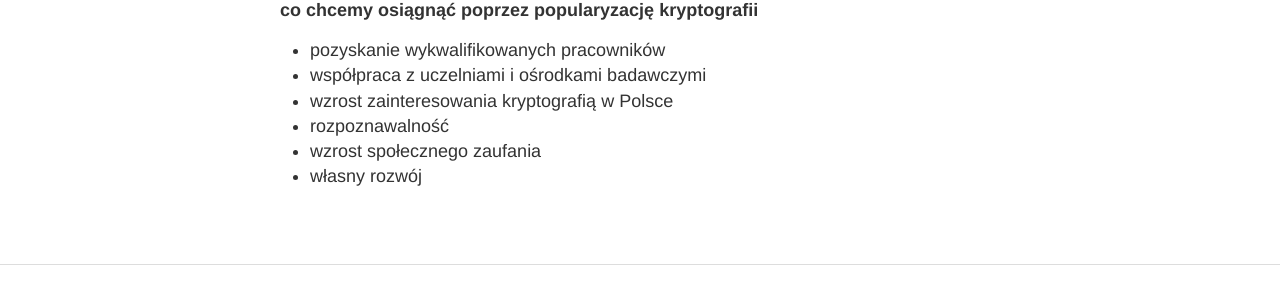
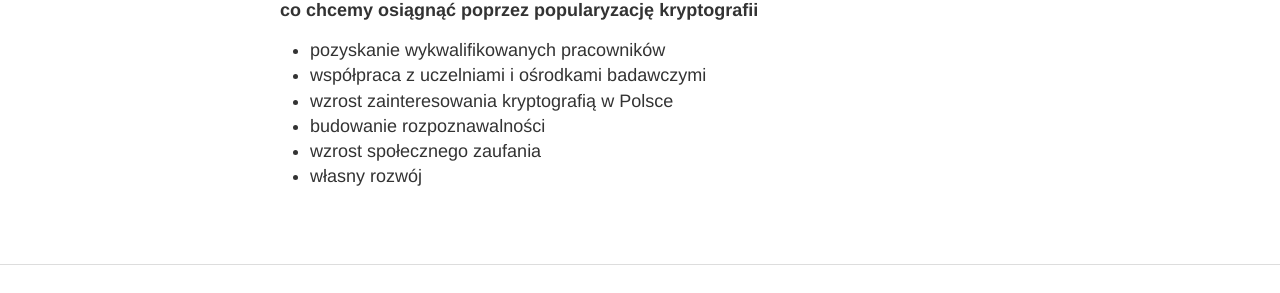
Before and after one commit to crypto-aretuza/crypto-aretuza.github.io, a Jekyll site: the page built from index.html, in a window 1280 px wide. Shown: the part 349-642 px from the top of the page. Built offline with Jekyll 4.4.1, drawn with Linux system fonts in a browser that asks for light colours.

Commit message:
Update index.html

```diff
--- a/index.html
+++ b/index.html
@@ -8,7 +8,7 @@ layout: default
     <li> pozyskanie wykwalifikowanych pracowników </li>
     <li> współpraca z uczelniami i ośrodkami badawczymi </li>
     <li> wzrost zainteresowania kryptografią w Polsce </li>
-    <li> rozpoznawalność </li>
+    <li> budowanie rozpoznawalności </li>
     <li> wzrost społecznego zaufania </li>
     <li> własny rozwój </li>
 </ul>
```
